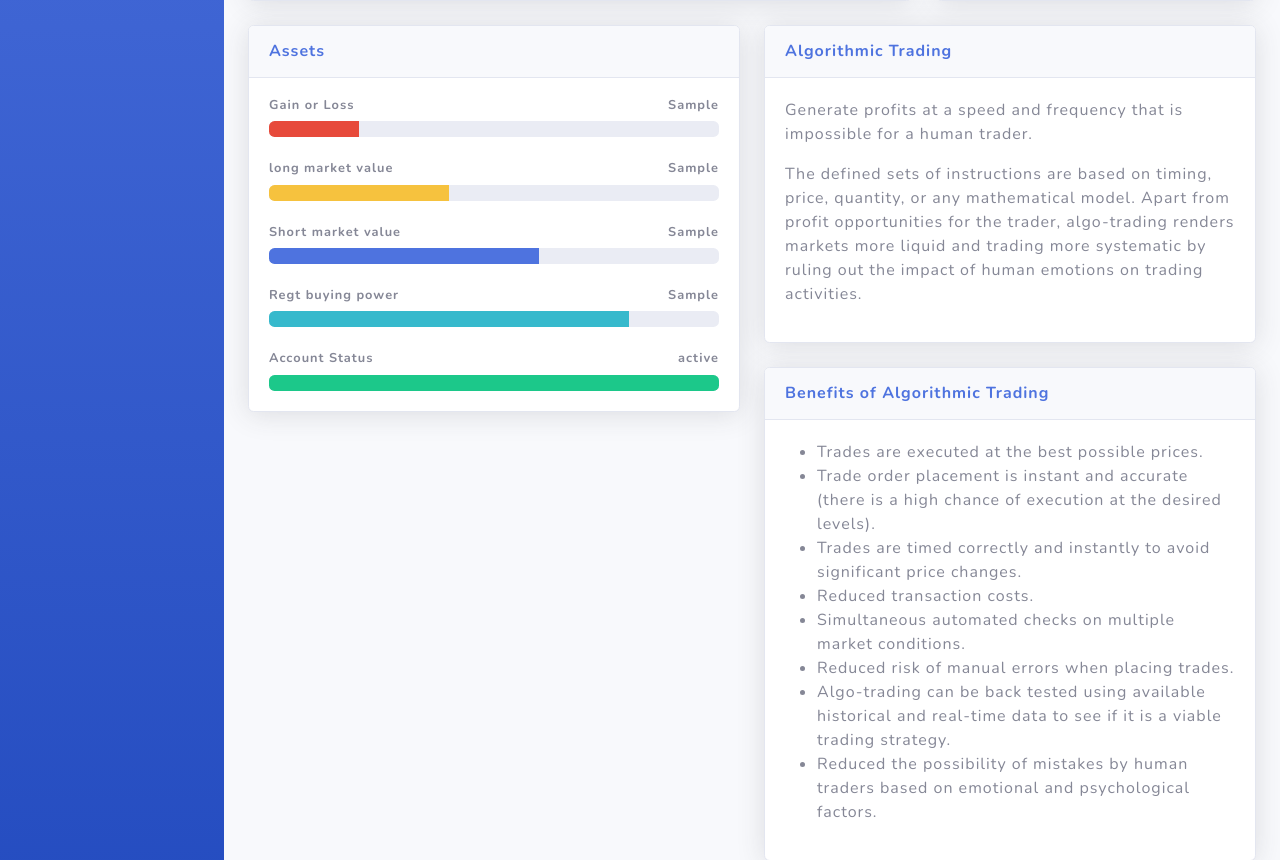
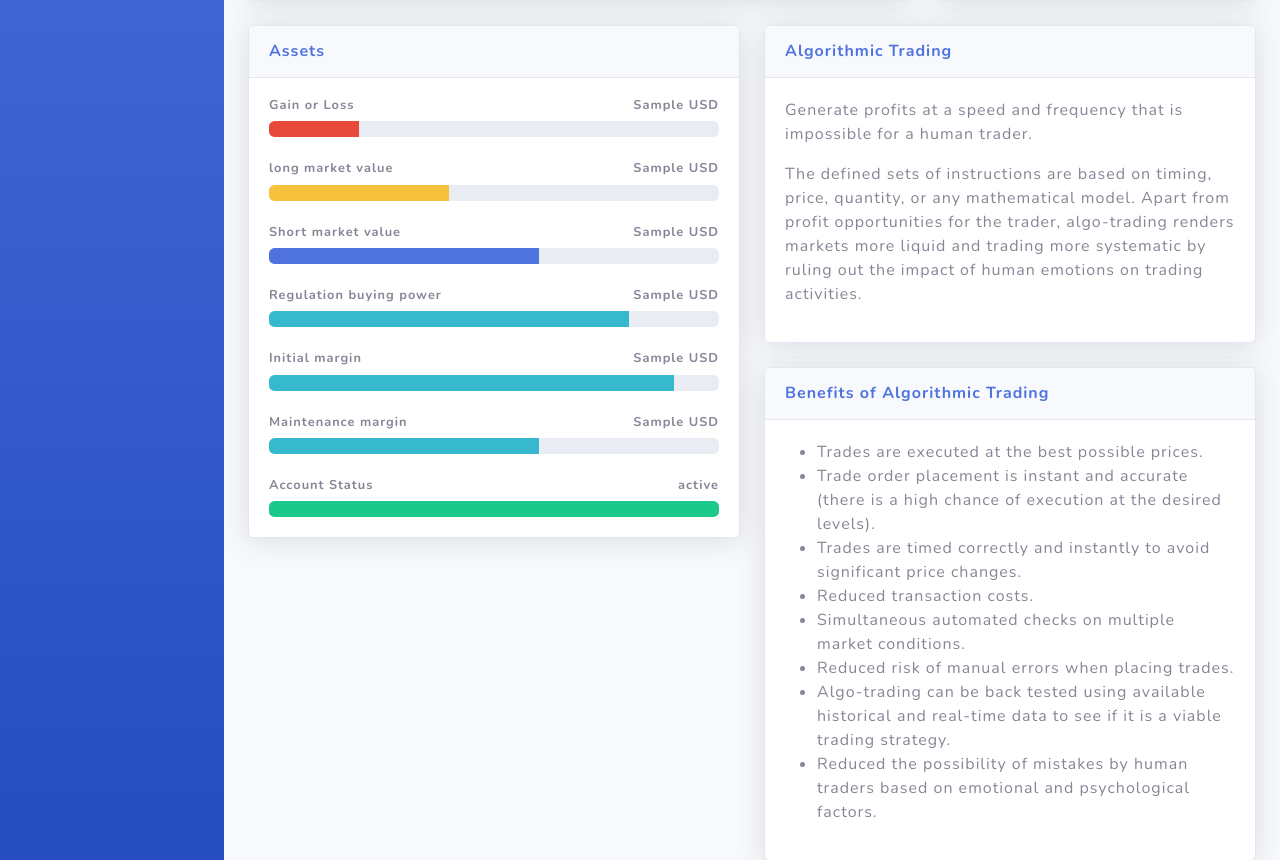
Before and after one commit to Algo-messiahs/Algobot-UI, a Django app: template algobot/templates/registration/dashboard/dashboard.html in a window 1280 px wide. Shown: the part 692-1552 px from the top of the page. Run offline with Django 3.2, Linux system fonts and the light colour scheme; the template is opened without the code that fills it: most values are stand-ins (such as "Sample title", 1, 10 or a date in 2020); some libraries are stand-ins or nearby versions.

Commit message:
change the contents of the Dashboard

```diff
--- a/algobot/templates/registration/dashboard/projects.html
+++ b/algobot/templates/registration/dashboard/projects.html
@@ -4,30 +4,45 @@
     </div>
     <div class="card-body">
         <h4 class="small font-weight-bold">Gain or Loss <span
-                class="float-right">{{gain_loss }}</span></h4>
+                class="float-right">{{gain_loss }} USD</span></h4>
         <div class="progress mb-4">
             <div class="progress-bar bg-danger" role="progressbar" style="width: 20%"
                 aria-valuenow="20" aria-valuemin="0" aria-valuemax="100"></div>
         </div>
         <h4 class="small font-weight-bold">long market value <span
 
-                class="float-right">{{ long_market_value }}</span></h4>
+                class="float-right">{{ long_market_value }} USD</span></h4>
         <div class="progress mb-4">
             <div class="progress-bar bg-warning" role="progressbar" style="width: 40%"
                 aria-valuenow="40" aria-valuemin="0" aria-valuemax="100"></div>
         </div>
         <h4 class="small font-weight-bold">Short market value <span
-                class="float-right">{{ short_market_value }}</span></h4>
+                class="float-right">{{ short_market_value }} USD</span></h4>
         <div class="progress mb-4">
             <div class="progress-bar" role="progressbar" style="width: 60%"
                 aria-valuenow="60" aria-valuemin="0" aria-valuemax="100"></div>
         </div>
-        <h4 class="small font-weight-bold">Regt buying power<span
-                class="float-right">{{ regt_buying_power }}</span></h4>
+        <h4 class="small font-weight-bold">Regulation buying power<span
+                class="float-right">{{ regt_buying_power }} USD</span></h4>
         <div class="progress mb-4">
             <div class="progress-bar bg-info" role="progressbar" style="width: 80%"
                 aria-valuenow="80" aria-valuemin="0" aria-valuemax="100"></div>
         </div>
+           <h4 class="small font-weight-bold">Initial margin<span
+                class="float-right">{{ initial_margin }} USD</span></h4>
+        <div class="progress mb-4">
+            <div class="progress-bar bg-info" role="progressbar" style="width: 90%"
+                aria-valuenow="80" aria-valuemin="0" aria-valuemax="100"></div>
+        </div>
+
+        <h4 class="small font-weight-bold">Maintenance margin<span
+                class="float-right">{{ maintenance_margin }} USD</span></h4>
+        <div class="progress mb-4">
+            <div class="progress-bar bg-info" role="progressbar" style="width: 60%"
+                aria-valuenow="80" aria-valuemin="0" aria-valuemax="100"></div>
+        </div>
+
+
         <h4 class="small font-weight-bold">Account Status<span
               class ="float-right">{{ account_status }}</span></h4>
         <div class="progress">
```
Also changed, not shown: algobot/views.py (+7 -3 lines).
